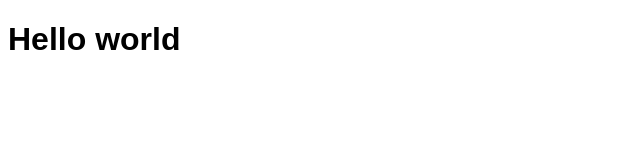
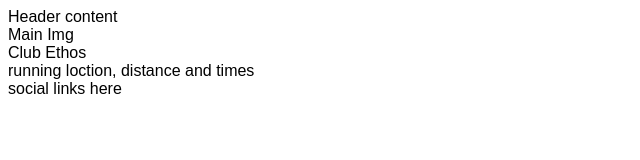
Before and after one commit to Niged01/Love-Running, a plain HTML site: page index.html in a window 1280 px wide. Shown: the whole page, without its empty margins (0-640 px from the left). Drawn offline with Linux system fonts and the light colour scheme.

Commit message:
Add core structure for home page

```diff
--- a/index.html
+++ b/index.html
@@ -11,6 +11,18 @@
     <title>Love Running</title>
 </head>
 <body>
-    <h1>Hello world</h1>
+    <header>Header content</header>
+    <section>
+        Main Img
+    </section>
+    <section>
+        Club Ethos
+    </section>
+    <section>
+        running loction, distance and times
+    </section>
+    <footer>
+        social links here
+    </footer>
 </body>
 </html>
```
